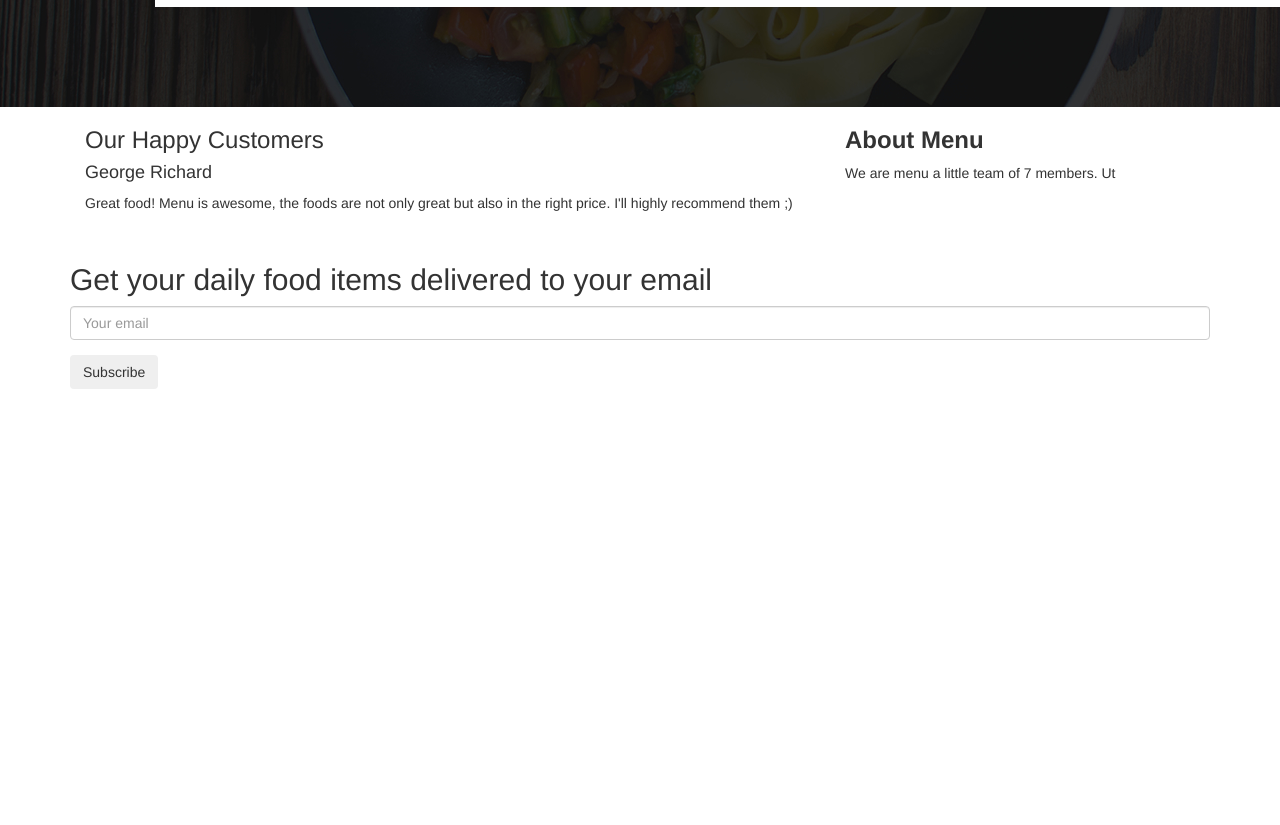
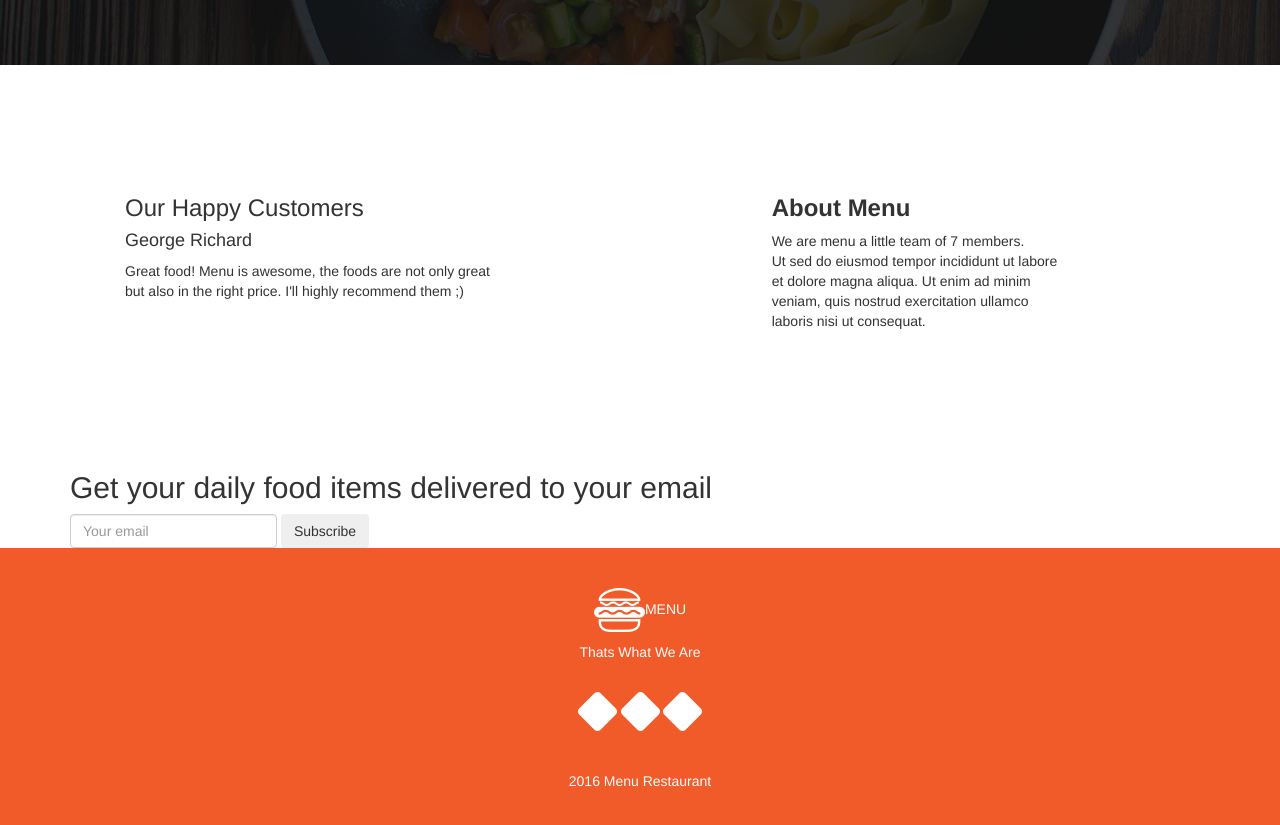
Before and after one commit to sami-mai/anitas-kitchen-IP, a plain HTML site: page index.html in a window 1280 px wide. Shown: the part 2233-3058 px from the top of the page. Before the commit the page ends 2622 px from the top, so only its background shows below. Drawn offline with nearby package versions, Linux system fonts and the light colour scheme.

Commit message:
add footer

```diff
--- a/css/styles.css
+++ b/css/styles.css
@@ -120,3 +120,31 @@ html {
 .thumbnail {
   padding: 10px;
 }
+
+.happyCustomers {
+  margin: 10px;
+  padding: 100px;
+  font-size: 12;
+}
+
+.footer {
+  background-color: #F15A29;
+  padding: 30px;
+  text-align: center;
+}
+
+.footer-text {
+  color: #FDFEFE;
+}
+
+.menu {
+  color: #FDFEFE;
+}
+
+.logos {
+  color: #F15A29;
+}
+
+.smallfont {
+  color: #FDFEFE;
+}
--- a/index.html
+++ b/index.html
@@ -5,8 +5,6 @@
   <meta charset="utf-8">
   <link href="https://maxcdn.bootstrapcdn.com/bootstrap/3.3.7/css/bootstrap.min.css" rel="stylesheet" integrity="sha384-BVYiiSIFeK1dGmJRAkycuHAHRg32OmUcww7on3RYdg4Va+PmSTsz/K68vbdEjh4u" crossorigin="anonymous">
   <link href="css/styles.css" rel="stylesheet" type="text/css">
-  <script src="https://code.jquery.com/jquery-3.2.1.min.js" integrity="sha256-hwg4gsxgFZhOsEEamdOYGBf13FyQuiTwlAQgxVSNgt4=" crossorigin="anonymous"></script>
-  <script src="js/scripts.js"></script>
   <link href="https://fonts.googleapis.com/css?family=Arvo" rel="stylesheet">
   <title>Anita's Kitchen</title>
 </head>
@@ -118,20 +116,21 @@
               <div class="row">
 
                 <div class="col-md-4">
-                  <a href="#" class="thumbnail">
-                <img src="img/fastfood/chickenBurger.jpg" alt="chickenBurger">
-                </a>
+                  <!-- <a href="#" class="thumbnail"> -->
+                  <img src="img/fastfood/chickenBurger.jpg" alt="chickenBurger">
+                  <!-- </a> -->
                 </div>
                 <div class="col-md-4">
-                  <a href="#" class="thumbnail">
-                <img src="img/fastfood/beefBurger.jpg" alt="beefBurger">
-                </a>
+                  <!-- <a href="#" class="thumbnail"> -->
+                  <img src="img/fastfood/beefBurger.jpg" alt="beefBurger">
+                  <!-- </a> -->
                 </div>
                 <div class="col-md-4">
-                  <a href="#" class="thumbnail">
-                <img src="img/fastfood/chickenPizza.jpg" alt="chickenPizza">
-                </a>
+                  <!-- <a href="#" class="thumbnail"> -->
+                  <img src="img/fastfood/chickenPizza.jpg" alt="chickenPizza">
+                  <!-- </a> -->
                 </div>
+
               </div>
               <div role="tabpanel" class="tab-pane" id="drink"></div>
               <div role="tabpanel" class="tab-pane" id="chicken"></div>
@@ -142,20 +141,20 @@
       </div>
     </div>
 
-    <div class="container">
+    <div class="container happyCustomers">
       <div class="rows">
         <div class="col-md-8">
           <h3>Our Happy Customers</h3>
           <h4>George Richard</h4>
           <p>
-            Great food! Menu is awesome, the foods are not only great but also in the right price. I'll highly recommend them ;)
+            Great food! Menu is awesome, the foods are not only great <br>but also in the right price. I'll highly recommend them ;)
           </p>
           <img src="" alt="">
         </div>
         <div class="col-md-4">
           <h3><strong>About Menu</strong></h3>
           <p>
-            We are menu a little team of 7 members. Ut
+            We are menu a little team of 7 members. <br>Ut sed do eiusmod tempor incididunt ut labore <br>et dolore magna aliqua. Ut enim ad minim veniam, quis nostrud exercitation ullamco laboris nisi ut consequat.
           </p>
 
         </div>
@@ -166,22 +165,34 @@
     <div class="container">
       <h2>Get your daily food items delivered to your email</h2>
       <div id="blanks">
-        <form>
+        <form class="form-inline">
           <div class="form-group">
             <input id="email" class="form-control" placeholder="Your email" type="text">
           </div>
           <button type="submit" class="btn">Subscribe</button>
+          <div class="">
         </form>
+        </div>
       </div>
-    </div>
   </main>
 
   <footer>
     <div class="footer">
-
+      <h5 class="menu"><img src="img/footerlogos/logo_white.png" alt="footer logo">MENU</h5>
+      <p class="footer-text">Thats What We Are</p>
+      <br>
+      <div class="logos">
+        <img src="img/footerlogos/facebook.png" alt="facebook logo">
+        <img src="img/footerlogos/twitter.png" alt="twitter logo">
+        <img src="img/footerlogos/pinterest.png" alt="pinterest logo">
+      </div>
+      <br>
+      <br>
+      <p class="smallfont">2016 Menu Restaurant</p>
     </div>
   </footer>
-
+  <script src="https://code.jquery.com/jquery-3.2.1.min.js" integrity="sha256-hwg4gsxgFZhOsEEamdOYGBf13FyQuiTwlAQgxVSNgt4=" crossorigin="anonymous"></script>
+  <script src="js/scripts.js"></script>
 </body>
 
 </html>
```
